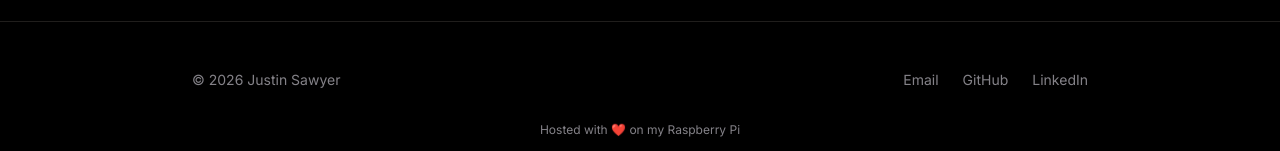
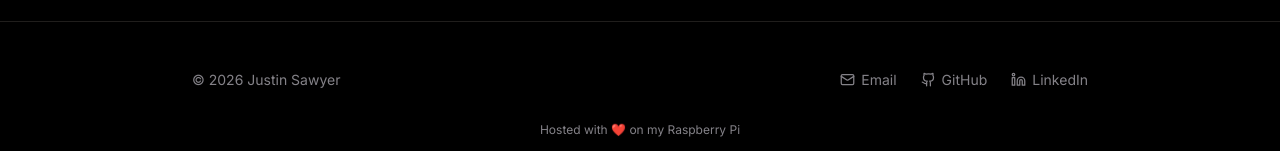
Before and after one commit to jussaw/jussaw-app, a Next.js app in the folder web/: page / in a window 1280 px wide. Shown: the part 3005-3156 px from the top of the page. Built offline with nearby package versions, Linux system fonts and the light colour scheme.

Commit message:
feat: add icons to footer links
Add Lucide Mail, Github, and Linkedin icons alongside footer link text.

```diff
--- a/web/src/components/sections/Footer.tsx
+++ b/web/src/components/sections/Footer.tsx
@@ -1,3 +1,4 @@
+import { Mail, Github, Linkedin } from 'lucide-react';
 import { siteContent } from "@/data/content";
 
 interface FooterProps {
@@ -24,27 +25,30 @@ export default function Footer({ id }: FooterProps = {}) {
           <div className="flex items-center gap-6">
             <a
               href={`mailto:${person.email}`}
-              className="text-sm hover:opacity-70 transition-opacity"
+              className="flex items-center gap-1.5 text-sm hover:opacity-70 transition-opacity"
               style={{ color: "var(--color-text-secondary)" }}
             >
+              <Mail size={15} />
               Email
             </a>
             <a
               href={person.github}
               target="_blank"
               rel="noopener noreferrer"
-              className="text-sm hover:opacity-70 transition-opacity"
+              className="flex items-center gap-1.5 text-sm hover:opacity-70 transition-opacity"
               style={{ color: "var(--color-text-secondary)" }}
             >
+              <Github size={15} />
               GitHub
             </a>
             <a
               href={person.linkedin}
               target="_blank"
               rel="noopener noreferrer"
-              className="text-sm hover:opacity-70 transition-opacity"
+              className="flex items-center gap-1.5 text-sm hover:opacity-70 transition-opacity"
               style={{ color: "var(--color-text-secondary)" }}
             >
+              <Linkedin size={15} />
               LinkedIn
             </a>
           </div>
```
